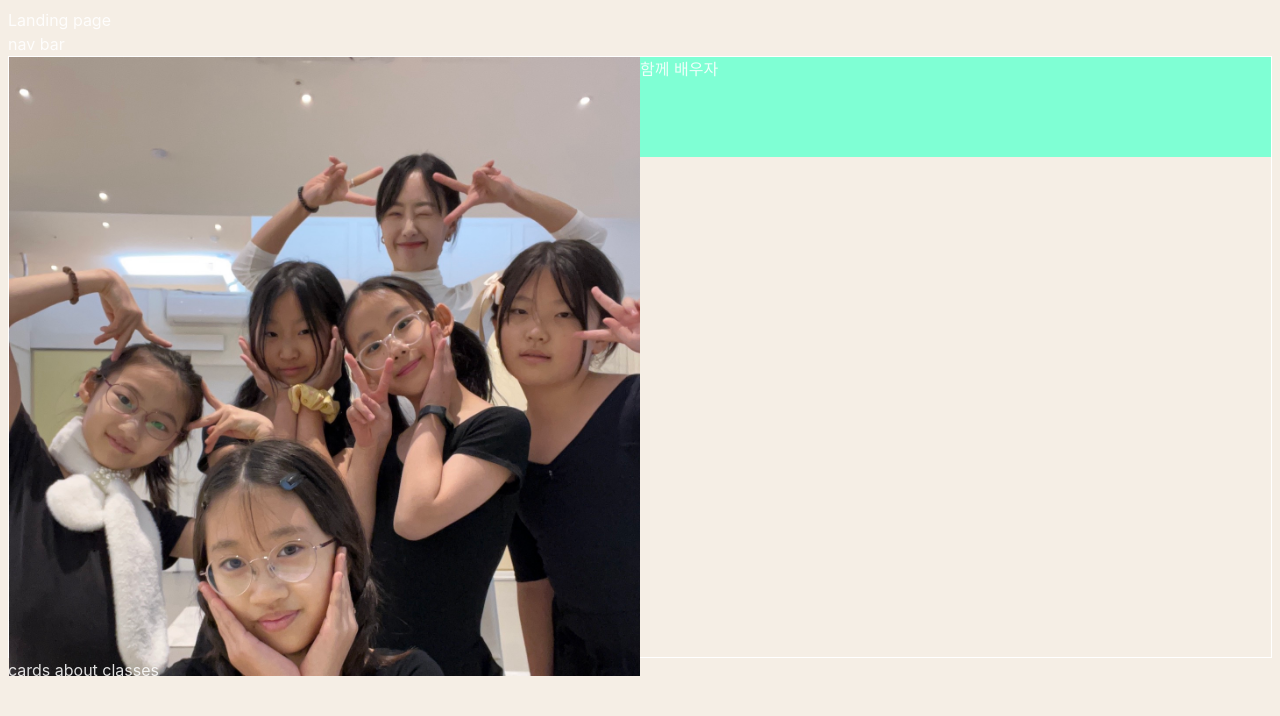
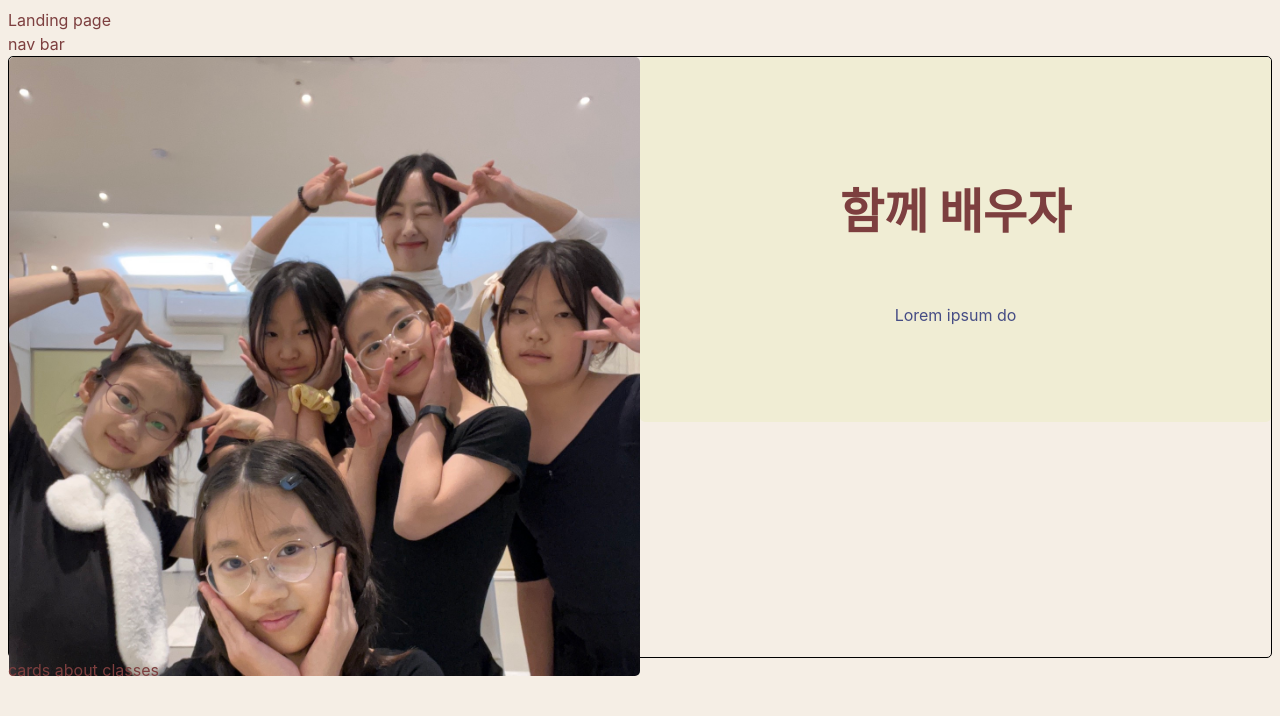
Before and after one commit to klevi43/Minime, a React (Vite) app in the folder minimi/: page / in a window 1280 px wide. Shown: the top 716 px of the page. Built offline with nearby package versions, Linux system fonts and the light colour scheme.

Commit message:
Played more with color pallette in index.css

```diff
--- a/minimi/src/App.css
+++ b/minimi/src/App.css
@@ -1,5 +1,3 @@
-/* Colors */
-
 /* Grids */
 .grid {
   display: grid;
--- a/minimi/src/components/Hero/Hero.css
+++ b/minimi/src/components/Hero/Hero.css
@@ -1,7 +1,8 @@
 .container {
   height: 600px;
   width: auto;
-  border: 1px solid white;
+  border: 1px solid black;
+  border-radius: 5px;
 }
 
 .box-1 {
@@ -9,13 +10,19 @@
   background-color: antiquewhite;
 }
 
-.box-2 {
-  height: 100px;
-  background-color: aquamarine;
+.hero--box {
+  height: 365px;
+  background-color: var(--color-secondary);
+  border-radius: 5px;
+  display: flex;
+  flex-direction: column;
+  align-items: center;
+  justify-content: center;
 }
+
 
 /* Hero Image */
 .hero--image {
   width: 100%;
-
+  border-radius: 5px;
 }
--- a/minimi/src/components/Hero/Hero.tsx
+++ b/minimi/src/components/Hero/Hero.tsx
@@ -1,13 +1,17 @@
 
 import heroImg from '../../assets/Youngson-w-kids-cropped.jpg'
 import './Hero.css';
+
 function Hero() {
   return (
     <>
         <div className="container">
           <div className="grid grid--1x2">
             <img className="hero--image" src={heroImg} alt="" />
-            <div className="box-2">함께 배우자</div>
+            <div className="hero--box">
+              <h2 className="header">함께 배우자</h2>
+              <p>Lorem ipsum do</p>
+            </div>
           </div>
 
         </div>
--- a/minimi/src/index.css
+++ b/minimi/src/index.css
@@ -2,17 +2,22 @@
   font-family: Inter, system-ui, Avenir, Helvetica, Arial, sans-serif;
   line-height: 1.5;
   font-weight: 400;
-  --color-primary: #fff83e;
-  --color-secondary: #f3d7ca;
-  --color-accent: #e6a4b4;
-  --color-headings: #DCA1A1;
-  --color-body: #4A4A4A;
-  color-scheme: light dark;
-  color: rgba(255, 255, 255, 0.87);
+  --color-primary: #ECCDB4;
+  --color-secondary: #F0EDD4;
+  --color-accent: #EDD0E4;
+  --color-headings: #7d3f3f;
+  --color-body: #464d85;
+  color: var(--color-headings);
   /* background-color: #242424; */
   background-color: #f5eee5;
-  font-synthesis: none;
-  text-rendering: optimizeLegibility;
-  -webkit-font-smoothing: antialiased;
-  -moz-osx-font-smoothing: grayscale;
+
 }
+
+.header {
+  font-weight: 800;
+  font-size: 3rem;
+}
+
+p {
+  color: var(--color-body);
+}
```
